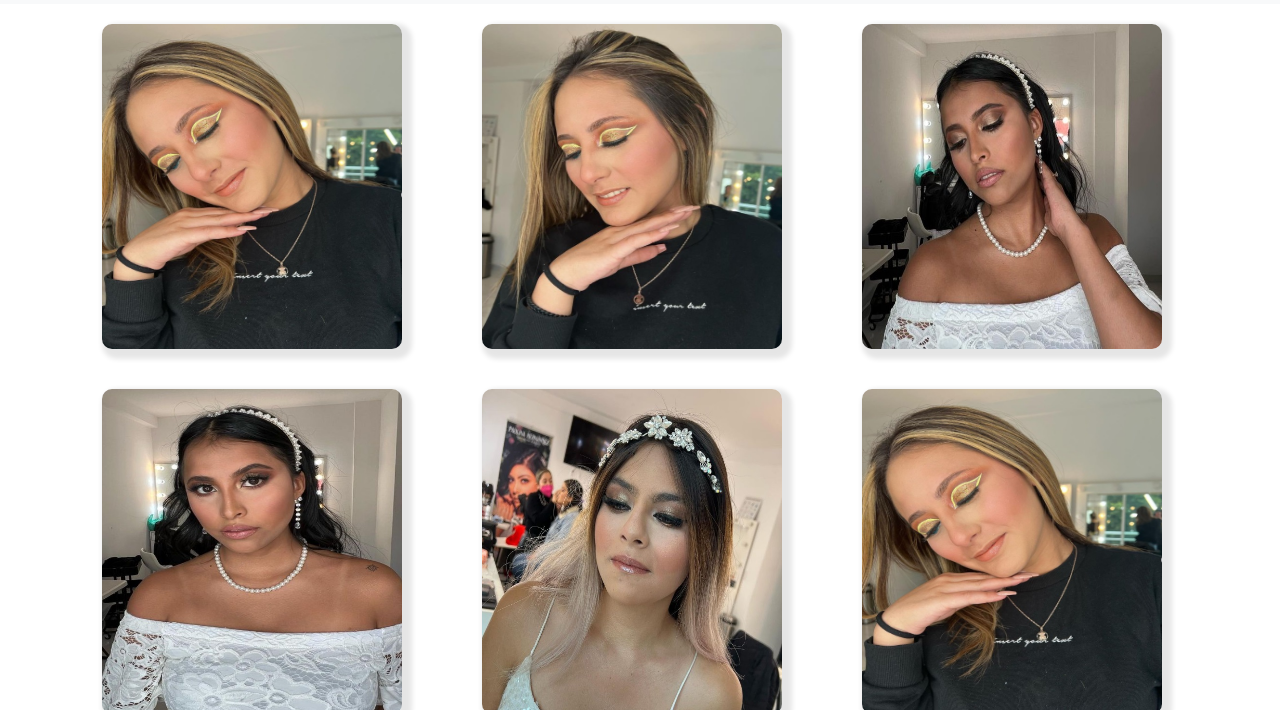
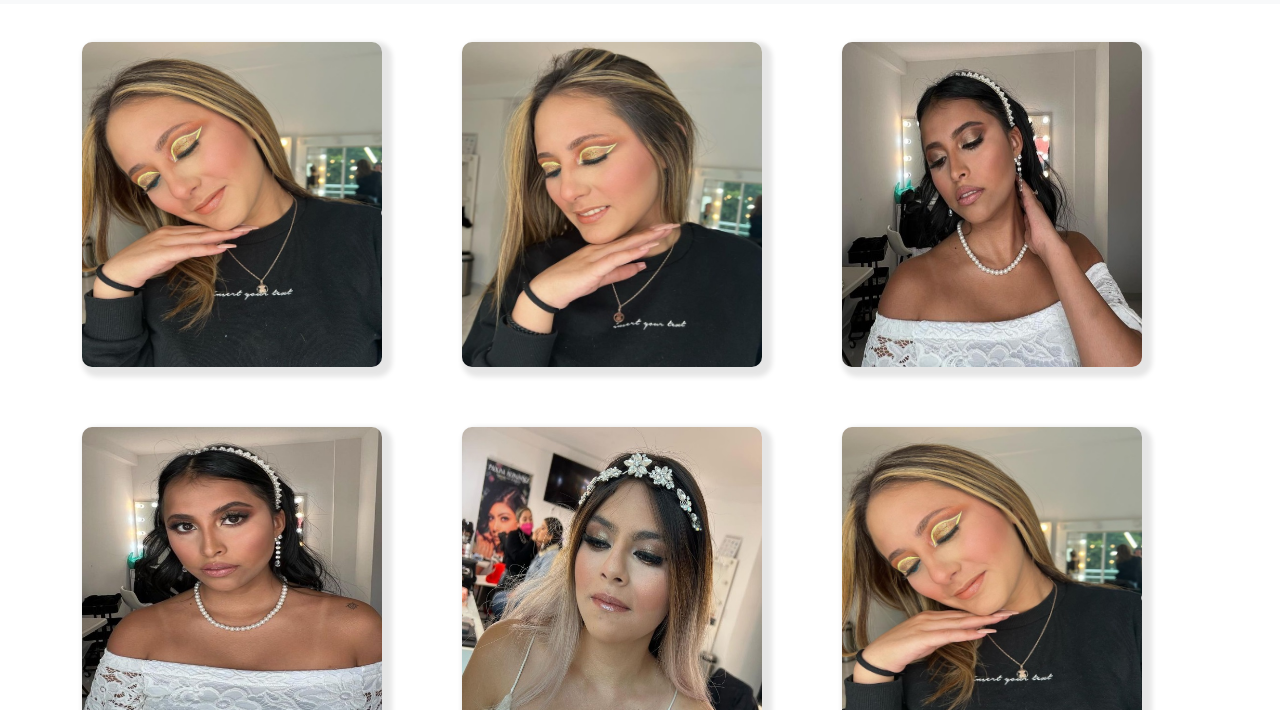
Before and after one commit to Jorgealberto9504/Proyecto-final, a website: page html/galeria.html in a window 1280 px wide. Shown: the part 90-800 px from the top of the page. Drawn offline with nearby package versions, Linux system fonts and the light colour scheme.

Commit message:
final 12/12 02:03pm

```diff
--- a/html/galeria.html
+++ b/html/galeria.html
@@ -17,6 +17,7 @@
   <link
     href="https://fonts.googleapis.com/css2?family=Dancing+Script:wght@600;700&family=Noto+Sans+Osmanya&display=swap"
     rel="stylesheet">
+    <link href="https://unpkg.com/aos@2.3.1/dist/aos.css" rel="stylesheet">
   <!-- Enlace a una hoja de estilos CSS personalizada -->
   <link rel="stylesheet" href="../css/style.css">
 </head>
@@ -47,10 +48,13 @@
       </div>
     </nav>
   </header>
-  <main>
+  <main data-aos="fade-left"
+  data-aos-anchor="#example-anchor"
+  data-aos-offset="500"
+  data-aos-duration="500">>
     <!-- Contenedor principal para la galería de imágenes -->
     <div class="container mt-5">
-      <h2>Galería de Imágenes</h2>
+
       <div class="row ">
         <!-- Fila 1 de imágenes en la galería -->
         <div class="col-4"><img src="../assets/galeria1.jpg" class="img-fluid" alt="maquillaje novia"></div>
@@ -97,6 +101,14 @@
   <script src="https://cdn.jsdelivr.net/npm/bootstrap@5.3.2/dist/js/bootstrap.bundle.min.js"
     integrity="sha384-C6RzsynM9kWDrMNeT87bh95OGNyZPhcTNXj1NW7RuBCsyN/o0jlpcV8Qyq46cDfL" crossorigin="anonymous">
   </script>
+  <script src="https://unpkg.com/aos@2.3.1/dist/aos.js"></script>
+  <script>
+    AOS.init();
+    window.onload = function() {
+  window.scrollTo(0, 0);
+};
+
+  </script>
 </body>
 
 </html>
--- a/scss/layout/_galeria.scss
+++ b/scss/layout/_galeria.scss
@@ -1,7 +1,7 @@
 /*estilos de imagenes de galeria*/
 .img-fluid {
     border-radius: 10px;
-    margin: 20px;
+    margin-top: 60px;
     justify-content: center;
     width: 300px; /* Ancho de 300 píxeles */
     height: 325px; /* Alto de 200 píxeles */
```
Also changed, not shown: html/contacto.html (+14 -2 lines), html/cotiza.html (+14 -2 lines), html/sobremi.html (+13 -1 lines), index.html (+13 -5 lines), css/style.css, scss/base/_reset.scss (line endings or trailing spaces).
